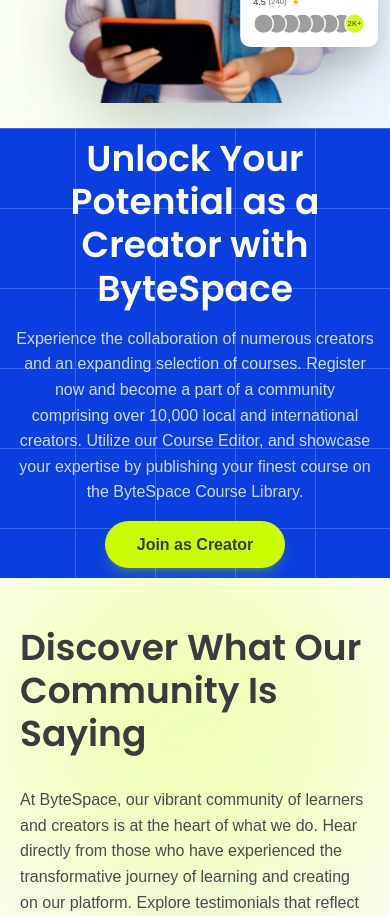
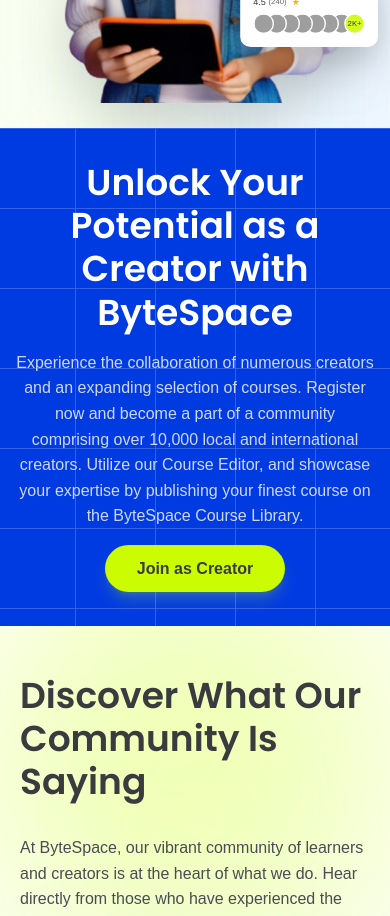
Before and after one commit to mijanConnect/byte-space-new, a Next.js app: page / in a window 390 px wide. Shown: the part 6680-7596 px from the top of the page. Built offline with nearby package versions, Linux system fonts and the light colour scheme; grey boxes are pictures that could not be loaded; a web font is replaced by a local one.

Commit message:
fix: CTA responsive fixed

```diff
--- a/components/home/CTASection.tsx
+++ b/components/home/CTASection.tsx
@@ -2,7 +2,7 @@
 
 export function CTASection() {
   return (
-    <section className="w-full relative flex items-center justify-center bg-[#0a3ee0] overflow-hidden">
+    <section className="w-full relative flex items-center justify-center bg-primary-800 overflow-hidden py-6 sm:py-0">
       {/* Background Grid */}
       <div
         className="absolute inset-0 opacity-20 pointer-events-none"
```
